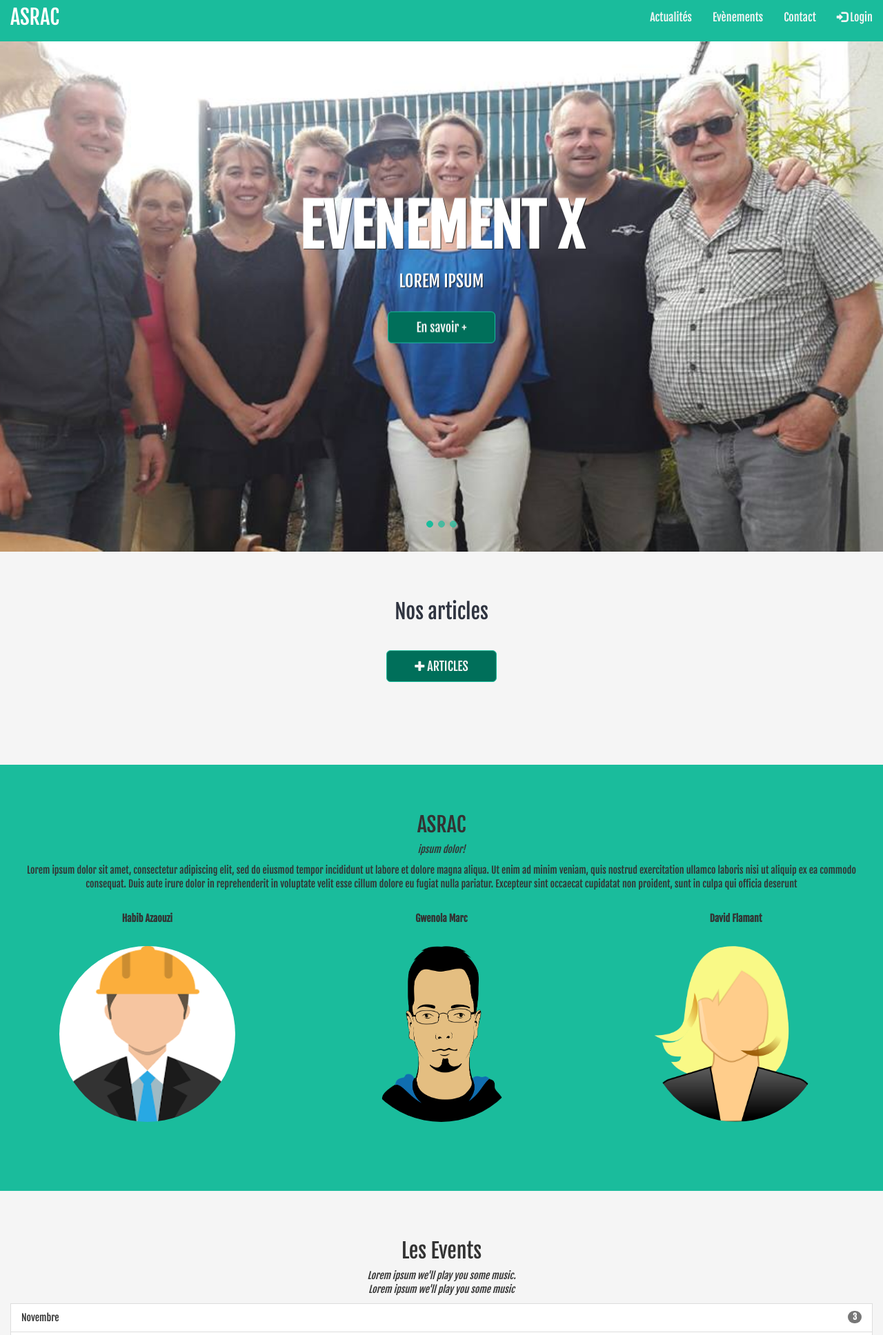
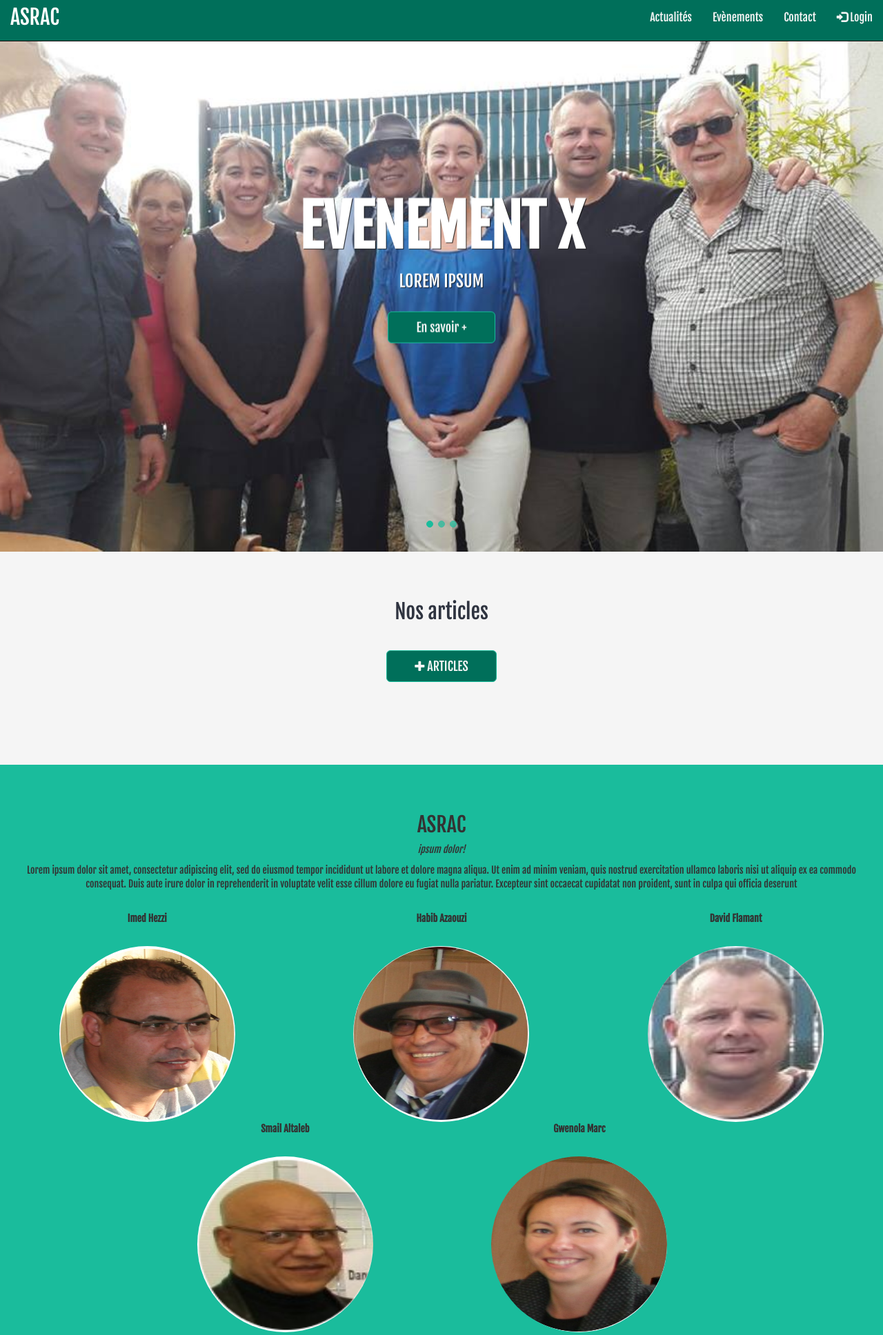
Before and after one commit to ghaffar35/Asrac-, a PHP site: template views/index.html.twig in a window 1280 px wide. Shown: the top 1936 px of the page at 69% size. Run offline with PHP 8.4, Linux system fonts and the light colour scheme; the template is opened without the code that fills it, so the values that code supplies are empty; some libraries are stand-ins or nearby versions.

Commit message:
presentation asso

```diff
--- a/views/index.html.twig
+++ b/views/index.html.twig
@@ -83,38 +83,64 @@
             <br>
             <div class="row">
                 <div class="col-sm-4">
-                    <p class="text-center"><strong>Habib Azaouzi</strong></p><br>
+                     <p class="text-center"><strong>Imed Hezzi</strong></p><br>
+                    <a href="#membre2" data-toggle="collapse">
+                        <img src="{{ app.request.basepath }}/images/vice-pdt.png"  class="img-circle person" alt="vice-pdt" width="255" height="255">
+                    </a>
+                    <div id="membre2" class="collapse">
+                        <h3>Vice-président</h3>
+                        <p>Ut enim ad minim veniam</p>
+                        <p>Membre depuis 2015</p>
+                    </div>
+                </div>
+                <div class="col-sm-4">
+                   <p class="text-center"><strong>Habib Azaouzi</strong></p><br>
                     <a href="#membre" data-toggle="collapse">
-                        <img src="{{ app.request.basepath }}/images/avatar.jpg" class="img-circle person" alt="Président" width="255" height="255">
+                        <img src="{{ app.request.basepath }}/images/president.png" class="img-circle person" alt="Président" width="255" height="255">
                     </a>
                     <div id="membre" class="collapse">
                         <h3>Président</h3>
                         <p>Ut enim ad minim veniam</p>
                         <p>Fondateur</p>
                     </div>
+
                 </div>
                 <div class="col-sm-4">
-                    <p class="text-center"><strong>Gwenola Marc</strong></p><br>
-                    <a href="#membre2" data-toggle="collapse">
-                        <img src="{{ app.request.basepath }}images/avatar3.jpg" class="img-circle person" alt="Secrétaire" width="255" height="255">
+                    <p class="text-center"><strong>David Flamant</strong></p><br>
+                    <a href="#membre3" data-toggle="collapse">
+                        <img src="{{ app.request.basepath }}/images/vice-pdt2.png" class="img-circle person" alt="vice-pdt" width="255" height="255">
                     </a>
-                    <div id="membre2" class="collapse">
+                    <div id="membre3" class="collapse">
+                        <h3>Vice-président</h3>
+                        <p>Ut enim ad minim veniam</p>
+                        <p>Membre depuis 2014</p>
+                    </div>
+                </div>
+            </div>
+            <div class="row">
+                <div class="col-sm-4 text-center medaillon4">
+                    <p class="text-center"><strong>Smail Altaleb</strong></p><br>
+                    <a href="#membre4" data-toggle="collapse">
+                        <img src="{{ app.request.basepath }}/images/tresorier.png" class="img-circle person" alt="Trésorier" width="255" height="255">
+                    </a>
+                    <div id="membre4" class="collapse">
+                        <h3>Trésorier</h3>
+                        <p>Ut enim ad minim veniam</p>
+                        <p>Membre depuis 2015</p>
+                    </div>
+                </div>
+                <div class="col-sm-4 text-center medaillon5">
+                <p class="text-center"><strong>Gwenola Marc</strong></p><br>
+                    <a href="#membre5" data-toggle="collapse">
+                        <img src="{{ app.request.basepath }}/images/secretaire.png" class="img-circle person" alt="secretaire" width="255" height="255">
+                    </a>
+                    <div id="membre5" class="collapse">
                         <h3>Secrétaire</h3>
                         <p>Ut enim ad minim veniam</p>
                         <p>Membre depuis 2015</p>
                     </div>
                 </div>
-                <div class="col-sm-4">
-                    <p class="text-center"><strong>David Flamant</strong></p><br>
-                    <a href="#membre3" data-toggle="collapse">
-                        <img src="{{ app.request.basepath }}/images/avatar2.jpg" class="img-circle person" alt="Trésorier" width="255" height="255">
-                    </a>
-                    <div id="membre3" class="collapse">
-                        <h3>Trésorier</h3>
-                        <p>Ut enim ad minim veniam</p>
-                        <p>Membre depuis 2014</p>
-                    </div>
-                </div>
+
             </div>
     </section>
     <!--Evenement-->
--- a/web/css/style.css
+++ b/web/css/style.css
@@ -17,8 +17,7 @@ font-family: 'Fjalla One', sans-serif;
 }
 
 .navbar-inverse{
-background-color:#1ABC9C;
-border-color:#1ABC9C;
+background-color:#006F5A;
 border-radius: 0;
 font-size: 16px; /*Police du texte*/
 }
@@ -169,7 +168,7 @@ font-size: 16px; /*Police du texte*/
 }
 
 .articles{
-    max-height: 550px;
+   max-height: 550px;
 }
 
 
@@ -178,6 +177,11 @@ font-size: 16px; /*Police du texte*/
     background-color: whitesmoke;
     padding-top: 50px;
     padding-bottom: 100px;
+}
+
+.articles img{
+    width: 395px;
+    height: 200px;
 }
 
 /*-------------------------------------------------------------------PAGE ARTICLES-----------------*/
@@ -201,6 +205,14 @@ font-size: 16px; /*Police du texte*/
     width: 100%;
     padding-top: 50px;
     padding-bottom: 100px;
+}
+
+.medaillon4{
+margin-left: 200px;
+}
+
+.medaillon5{
+
 }
 
 /*---------------------------------Evenement------------------------------------------------------*/
```
Also changed, not shown: web/images/president.png (added), web/images/secretaire.png (added), web/images/tresorier.png (added), web/images/vice-pdt.png (added), web/images/vice-pdt2.png (added), 1 other file.
